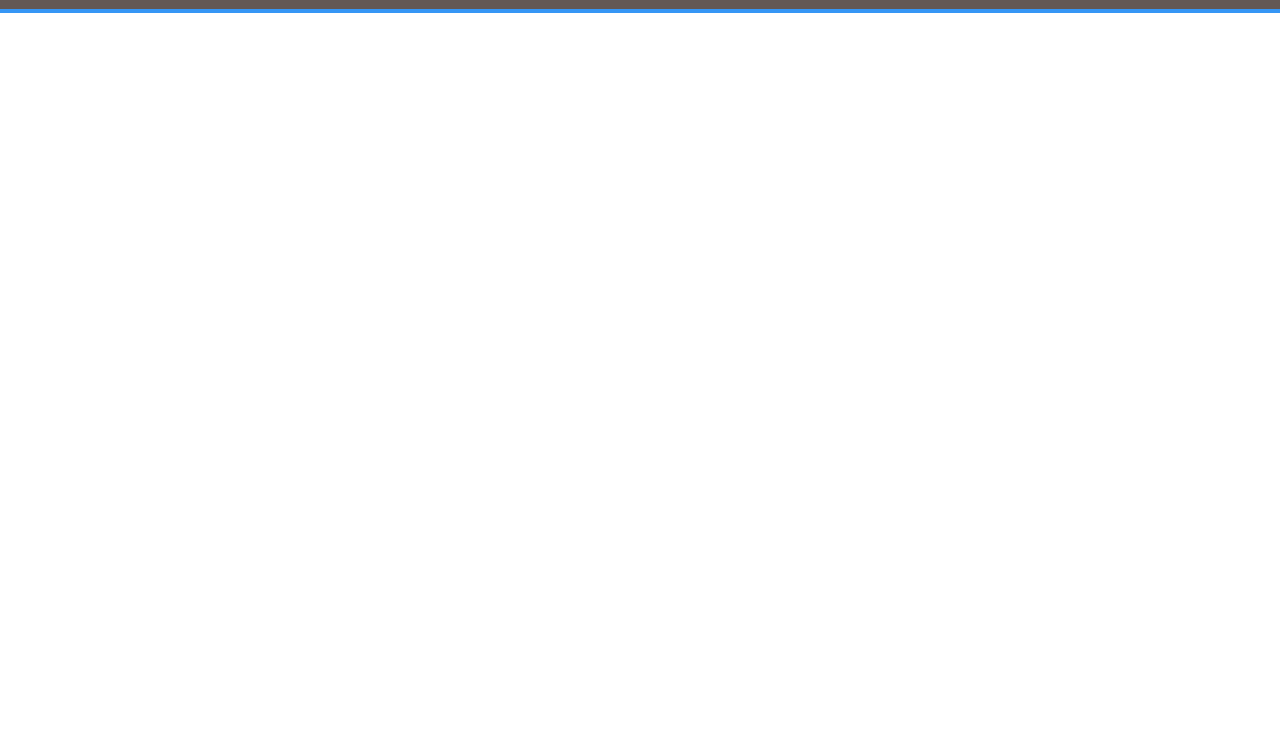
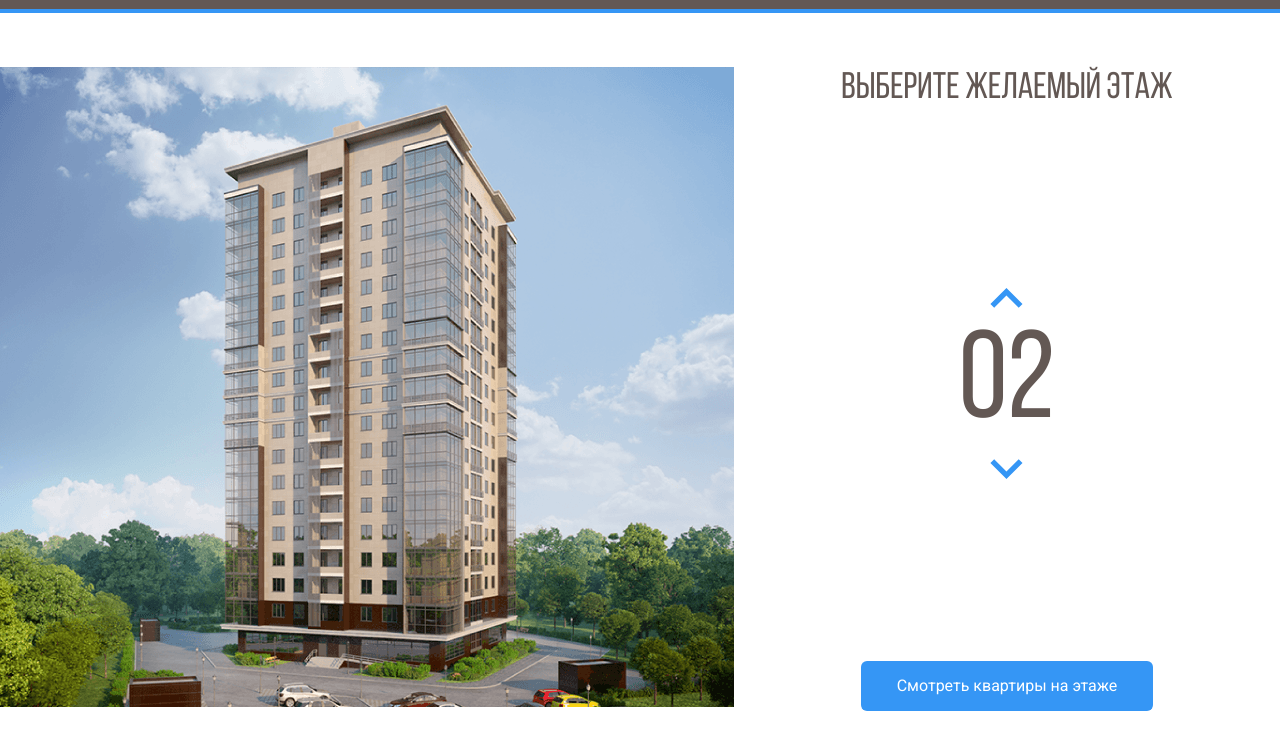
Before and after one commit to Svet-lik/melody, a plain HTML site: page index.html in a window 1280 px wide. Shown: the part 55-800 px from the top of the page. Drawn offline with Linux system fonts and the light colour scheme.

Commit message:
Day2: main block

```diff
--- a/css/style.css
+++ b/css/style.css
@@ -1,3 +1,11 @@
+@font-face {
+  font-family: "Bebas Neue";
+  src: local("BebasNeueRegular"), url("../fonts/BebasNeueRegular.woff2") format("woff2"),
+    url("../fonts/BebasNeueRegular.woff") format("woff");
+  font-weight: normal;
+  font-style: normal;
+  font-display: swap;
+}
 * {
   box-sizing: border-box;
 }
@@ -50,3 +58,65 @@ body {
   font-size: 17px;
   line-height: 20px;
 }
+.main {
+  max-width: 1280px;
+  margin: auto;
+  padding-top: 54px;
+  display: flex;
+}
+.main-info {
+  flex-grow: 1;
+  text-align: center;
+  display: flex;
+  flex-direction: column;
+  justify-content: space-between;
+  align-items: center;
+}
+.home-image path {
+  opacity: 0;
+  cursor: pointer;
+}
+.home-image path:hover {
+  opacity: 1;
+}
+.counter-group {
+  display: flex;
+  flex-direction: column;
+  align-items: center;
+}
+.counter-button {
+  background-color: #fff;
+  border: none;
+  cursor: pointer;
+}
+.counter-arrow-down {
+  transform: rotateX(180deg);
+  -webkit-transform: rotateX(180deg);
+  -moz-transform: rotateX(180deg);
+  -ms-transform: rotateX(180deg);
+  -o-transform: rotateX(180deg);
+}
+.main-title {
+  font-family: 'Bebas Neue', sans-serif;
+  font-weight: normal;
+  font-size: 37px;
+line-height: 44px;
+color: #635854;
+margin: 0;
+}
+.counter {
+  font-family: 'Bebas Neue', sans-serif;
+  color: #635854;
+  font-size: 124px;
+  line-height: 124px;
+  margin-top: 10px;
+  margin-bottom: 10px;
+}
+.button {
+  background: #3596F5;
+border-radius: 6px;
+color: #fff;
+border: none;
+padding: 16px 36px;
+cursor: pointer;
+}
--- a/index.html
+++ b/index.html
@@ -40,8 +40,154 @@
           <span class="navbar-text">Закажите звонок:</span>
           <a href="tel:+78431234567" class="navbar-phone">8 (843) 123-45-67</a>
         </div>
+        <!-- /.navbar-contacts -->
       </div>
       <!-- /.navbar -->
     </header>
+    <main class="main">
+      <div class="main-image">
+        <svg
+          class="home-image"
+          width="734"
+          height="640"
+          viewBox="0 0 734 640"
+          fill="none"
+          xmlns="http://www.w3.org/2000/svg"
+          xmlns:xlink="http://www.w3.org/1999/xlink"
+        >
+          <rect width="734" height="640" fill="url(#pattern0)" />
+          <defs>
+            <pattern
+              id="pattern0"
+              patternContentUnits="objectBoundingBox"
+              width="1"
+              height="1"
+            >
+              <use
+                xlink:href="#image0"
+                transform="translate(-0.00408719) scale(0.0013624 0.0015625)"
+              />
+            </pattern>
+            <image
+              id="image0"
+              width="740"
+              height="640"
+              xlink:href="../img/home.png"
+            />
+          </defs>
+          <path
+            d="M222 527L442.8 535L512 521.3V543L443.5 562.7L222 551.7V527Z"
+            fill="#3595F6"
+            fill-opacity="0.75"
+          />
+          <path
+            d="M223 527V502L443.3 505.3L513 502V522L443.7 535L223 527Z"
+            fill="#3595F6"
+            fill-opacity="0.75"
+          />
+          <path
+            d="M223 502V477H444H513V500L445 507L223 502Z"
+            fill="#3595F6"
+            fill-opacity="0.75"
+          />
+          <path
+            d="M223 477V452L444.3 448.3L512 455V477H444"
+            fill="#3595F6"
+            fill-opacity="0.75"
+          />
+          <path
+            d="M223 452V426L444.5 422.7L513 433.7V455L444 448.3L223 452Z"
+            fill="#3595F6"
+            fill-opacity="0.75"
+          />
+          <path
+            d="M222 426V402.3L443 390L514 413V434.3L443 422L222 426Z"
+            fill="#3595F6"
+            fill-opacity="0.75"
+          />
+          <path
+            d="M222 404V379L444.2 362.7L514 391.3V412L443.7 390.3L222 404Z"
+            fill="#3595F6"
+            fill-opacity="0.75"
+          />
+          <path
+            d="M222 380V355L444.5 334.7L514 371.3V392L442 363.3L222 380Z"
+            fill="#3595F6"
+            fill-opacity="0.75"
+          />
+          <path
+            d="M222 357V333L445 308.3L514 352.3V374L444.7 336L222 357Z"
+            fill="#3595F6"
+            fill-opacity="0.75"
+          />
+          <path
+            d="M222 333V309L444.5 280.3L514 331.3V352L443.7 309.7L222 333Z"
+            fill="#3595F6"
+            fill-opacity="0.75"
+          />
+          <path
+            d="M221 309.886V284.671L443.3 250L514 312.303V333L444 279.733L221 309.886Z"
+            fill="#3595F6"
+            fill-opacity="0.75"
+          />
+          <path
+            d="M222 284.165V258.471L443.2 221L513 289.518V312L444.3 249.585L222 284.165Z"
+            fill="#3595F6"
+            fill-opacity="0.75"
+          />
+          <path
+            d="M222 258.462V232.088L444.3 192L513 266.163V288L444 220.484L222 258.462Z"
+            fill="#3595F6"
+            fill-opacity="0.75"
+          />
+          <path
+            d="M222 232V207L442.8 163.3L513 242.3V265L444 191.7L222 232Z"
+            fill="#3595F6"
+            fill-opacity="0.75"
+          />
+          <path
+            d="M223 207V182L443 134L513 219V242L442.3 162.7L223 207Z"
+            fill="#3595F6"
+            fill-opacity="0.75"
+          />
+          <path
+            d="M222 182V157L441.8 105L513 197.3V220L443.3 133.7L222 182Z"
+            fill="#3595F6"
+            fill-opacity="0.75"
+          />
+          <path
+            d="M222 157V123.156L444 61.5L513 174.868V199L444 105L222 157Z"
+            fill="#3595F6"
+            fill-opacity="0.75"
+          />
+        </svg>
+      </div>
+      <!-- /.main-image -->
+      <div class="main-info">
+        <h2 class="main-title">Выберите желаемый этаж</h2>
+        <div class="counter-group">
+          <button class="counter-button counter-up">
+            <img
+              class="counter-arrow counter-arrow-up"
+              src="img/arrow.svg"
+              alt="arrow-up"
+            />
+          </button>
+          <span class="counter">02</span>
+          <button class="counter-button counter-down">
+            <img
+              class="counter-arrow counter-arrow-down"
+              src="img/arrow.svg"
+              alt="arrow-up"
+            />
+          </button>
+        </div>
+        <!-- /.counter-group -->
+        <button class="button button-primary">
+          Смотреть квартиры на этаже
+        </button>
+      </div>
+      <!-- /.main-info -->
+    </main>
   </body>
 </html>
```
Also changed, not shown: fonts/BebasNeueRegular.woff (added), fonts/BebasNeueRegular.woff2 (added), img/arrow.svg (added), img/home-group.svg (added), img/home.png (added).
